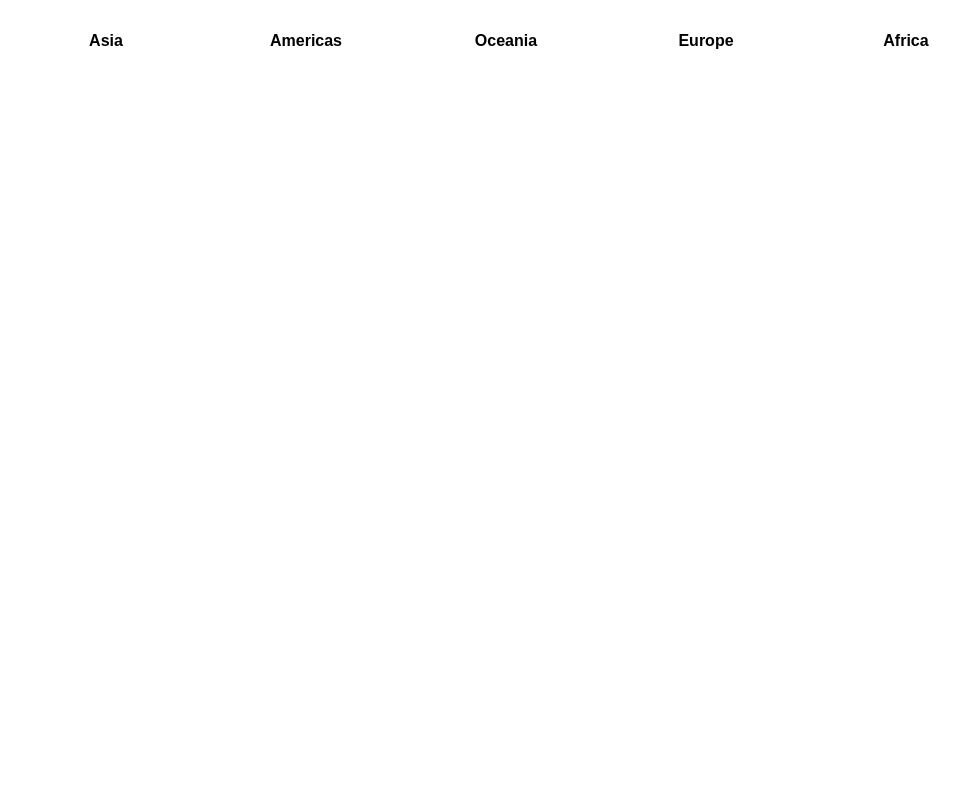
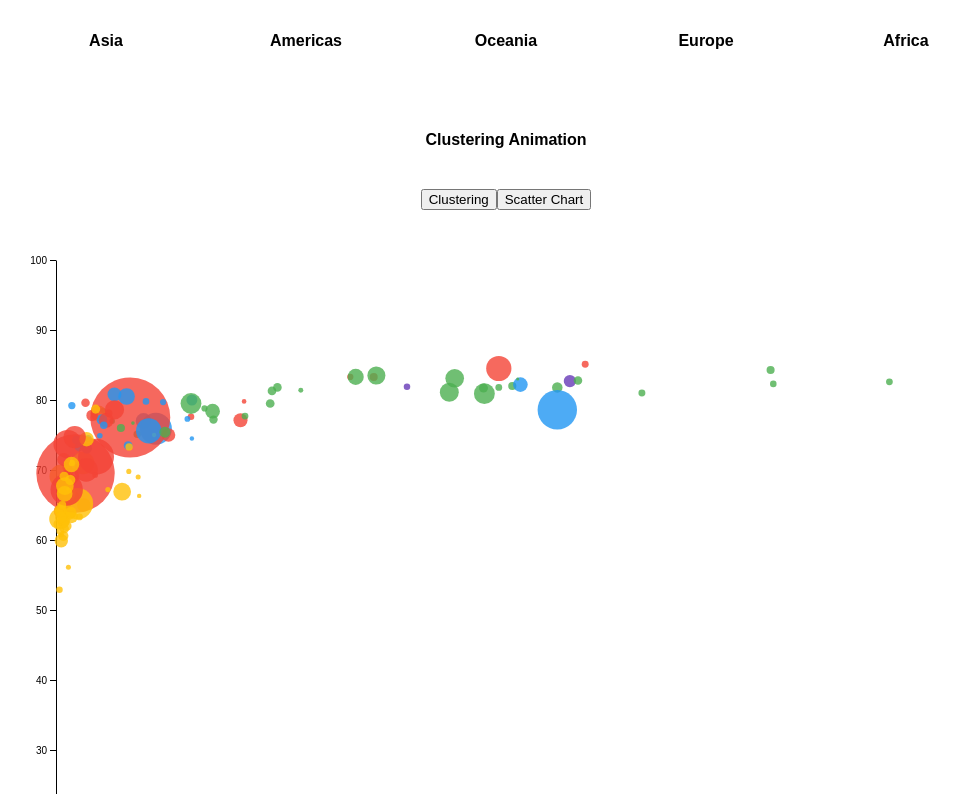
Before and after one commit to Aete/d3-60days-challenge, a React (Create React App) app: page / in a window 1280 px wide. Shown: the part 7406-8200 px from the top of the page, without its empty margins (134-1094 px from the left). Before the commit the page ends 7534 px from the top, so only its background shows below. Built offline with nearby package versions, Linux system fonts and the light colour scheme.

Commit message:
Feature: Day 14 - Clustering Animaion

```diff
--- a/src/App.js
+++ b/src/App.js
@@ -12,6 +12,7 @@ import DayTen from './Day10/DayTen';
 import DayEleven from './Day11/DayEleven';
 import DayTwelve from './Day12/DayTwelve';
 import DayThirteen from './Day13/DayThirteen';
+import DayFourTeen from './Day14/DayFourteen';
 
 function App() {
   return (
@@ -28,6 +29,7 @@ function App() {
       <DayEleven />
       <DayTwelve />
       <DayThirteen />
+      <DayFourTeen />
     </div>
   );
 }
--- a/src/Day13/ClusterScatter.js
+++ b/src/Day13/ClusterScatter.js
@@ -74,7 +74,9 @@ export default function ClusterScatter(element) {
       .append('circle')
       .attr('r', (d) => rScale(d.gdp_cap))
       .attr('fill', (d) => colors[d.continent])
-      .attr('cx', (d) => xCenter[d.continent]);
+      .attr('cx', (d) => xCenter[d.continent])
+      .attr('cy', height / 2)
+      .attr('fill-opacity', 0.1);
 
     const simulation = d3
       .forceSimulation(data)
@@ -89,14 +91,18 @@ export default function ClusterScatter(element) {
         'collision',
         d3.forceCollide().radius((d) => rScale(d.gdp_cap))
       )
-      .on('tick', tick);
+      .on('end', tick);
 
-    function tick(e) {
-      nodes
+    function tick() {
+      container
+        .selectAll('circle')
+        .transition()
+        .duration(500)
         .attr('cx', (d) => {
           return d.x;
         })
-        .attr('cy', (d) => d.y + height / 2);
+        .attr('cy', (d) => d.y + height / 2)
+        .attr('fill-opacity', 0.8);
     }
   };
 }
--- /dev/null
+++ b/src/Day14/ClusterScatter.js
@@ -0,0 +1,136 @@
+import * as d3 from 'd3';
+import csvData from '../utils/data/gapminder.csv';
+
+export default function ClusterScatter(element, clusterBtn) {
+  const margin = { top: 50, bottom: 50, right: 50, left: 50 };
+  const height = 800 - margin.top - margin.bottom;
+  const width = 1000 - margin.left - margin.right;
+
+  const svg = d3
+    .select(element)
+    .append('svg')
+    .attr('width', width + margin.left + margin.right)
+    .attr('height', height + margin.top + margin.bottom);
+
+  const container = svg.append('g').attr('transform', `translate(${margin.left}, ${margin.top})`);
+
+  const colors = {
+    Asia: '#F44336',
+    Americas: '#2196F3',
+    Oceania: '#673AB7',
+    Europe: '#4CAF50',
+    Africa: '#FFC107',
+  };
+
+  const rScale = d3.scaleSqrt().domain([0, 1430000000]).range([1, 40]);
+  const xScale = d3.scaleLinear().domain([0, 100000]).range([0, width]);
+  const yScale = d3.scaleLinear().domain([0, 100]).range([height, 0]);
+
+  const xAxis = container.append('g').attr('transform', `translate(0, ${height})`);
+  const yAxis = container.append('g');
+  const xAxisFunction = d3.axisBottom(xScale).tickSizeOuter(0);
+  const yAxisFunction = d3.axisLeft(yScale).tickSizeOuter(0);
+  xAxis.transition().duration(500).call(xAxisFunction);
+  yAxis.transition().duration(500).call(yAxisFunction);
+
+  const xCenter = {
+    Asia: 50,
+    Americas: 250,
+    Oceania: 450,
+    Europe: 650,
+    Africa: 850,
+  };
+
+  let data = [];
+
+  const label = container
+    .append('g')
+    .attr('class', 'label')
+    .selectAll('text')
+    .data(Object.keys(colors))
+    .enter()
+    .append('text')
+    .attr('x', (d) => xCenter[d])
+    .attr('y', 0.5 * height + 100)
+    .text((d) => d)
+    .attr('text-anchor', 'middle')
+    .style('font-family', 'sans-serif')
+    .style('font-weight', 700)
+    .style('opacity', 0);
+
+  d3.csv(csvData).then((csv) => {
+    data = csv.filter((d) => +d.year === 2019);
+    this.update();
+  });
+
+  this.update = () => {
+    const nodes = container
+      .append('g')
+      .attr('class', 'nodes')
+      .selectAll('circle')
+      .data(data, (d) => d.country)
+      .enter()
+      .append('circle')
+      .attr('r', (d) => rScale(d.pop))
+      .attr('fill', (d) => colors[d.continent])
+      .attr('cx', (d) => xScale(d.gdp_cap))
+      .attr('cy', (d) => yScale(d.life))
+      .style('opacity', 0.8);
+
+    const simulation = d3
+      .forceSimulation(data)
+      .force('charge', d3.forceManyBody().strength(5))
+      .force(
+        'x',
+        d3.forceX().x((d) => {
+          return xCenter[d.continent];
+        })
+      )
+      .force(
+        'y',
+        d3
+          .forceY()
+          .y((d) => {
+            return 0.5 * height;
+          })
+          .strength(0.01)
+      )
+      .force(
+        'collision',
+        d3.forceCollide().radius((d) => rScale(d.pop))
+      )
+      .on('end', btnActivate);
+  };
+
+  this.moveNodes = (type) => {
+    if (type === 'cluster') {
+      container
+        .selectAll('circle')
+        .transition()
+        .duration(500)
+        .attr('cx', (d) => d.x)
+        .attr('cy', (d) => d.y + 150);
+
+      xAxis.transition().duration(500).style('opacity', 0);
+      yAxis.transition().duration(500).style('opacity', 0);
+
+      label.transition().duration(500).style('opacity', 1);
+    } else {
+      container
+        .selectAll('circle')
+        .transition()
+        .duration(500)
+        .attr('cx', (d) => xScale(d.gdp_cap))
+        .attr('cy', (d) => yScale(d.life));
+
+      xAxis.transition().duration(500).style('opacity', 1);
+      yAxis.transition().duration(500).style('opacity', 1);
+
+      label.transition().duration(500).style('opacity', 0);
+    }
+  };
+
+  function btnActivate() {
+    clusterBtn.disabled = false;
+  }
+}
--- /dev/null
+++ b/src/Day14/DayFourteen.js
@@ -0,0 +1,41 @@
+import { Fragment, Fregment, useEffect, useState, useRef, useCallback } from 'react';
+import ClusterScatter from './ClusterScatter';
+
+export default function DayFourTeen() {
+  const [chart, setChart] = useState(null);
+  const container = useRef();
+  const clusterBtn = useRef();
+
+  useEffect(() => {
+    if (!chart) {
+      clusterBtn.current.disabled = true;
+      setChart(new ClusterScatter(container.current, clusterBtn.current));
+    }
+  }, [chart]);
+
+  const moveNodes = (e) => {
+    chart.moveNodes(e.target.className);
+  };
+
+  return (
+    <div>
+      <h1
+        style={{
+          fontSize: '16px',
+          fontFamily: 'sans-serif',
+          fontWeight: 700,
+          marginBottom: '40px',
+        }}
+      >
+        Clustering Animation
+      </h1>
+      <button className="cluster" onClick={moveNodes} ref={clusterBtn}>
+        Clustering
+      </button>
+      <button className="scatter" onClick={moveNodes}>
+        Scatter Chart
+      </button>
+      <div ref={container}></div>
+    </div>
+  );
+}
```
Also changed, not shown: 1 other file (tests, documents, lock files or other folders).
